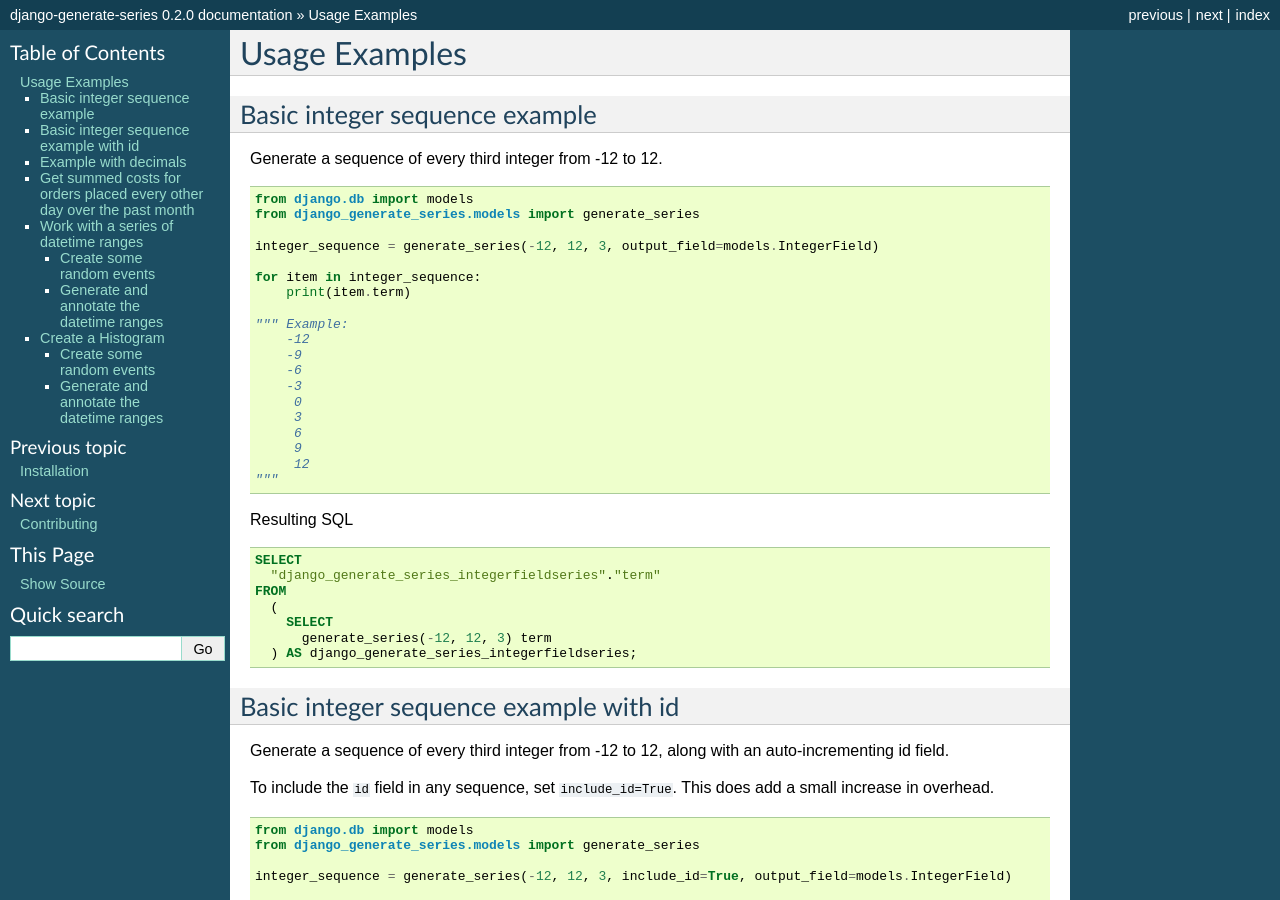
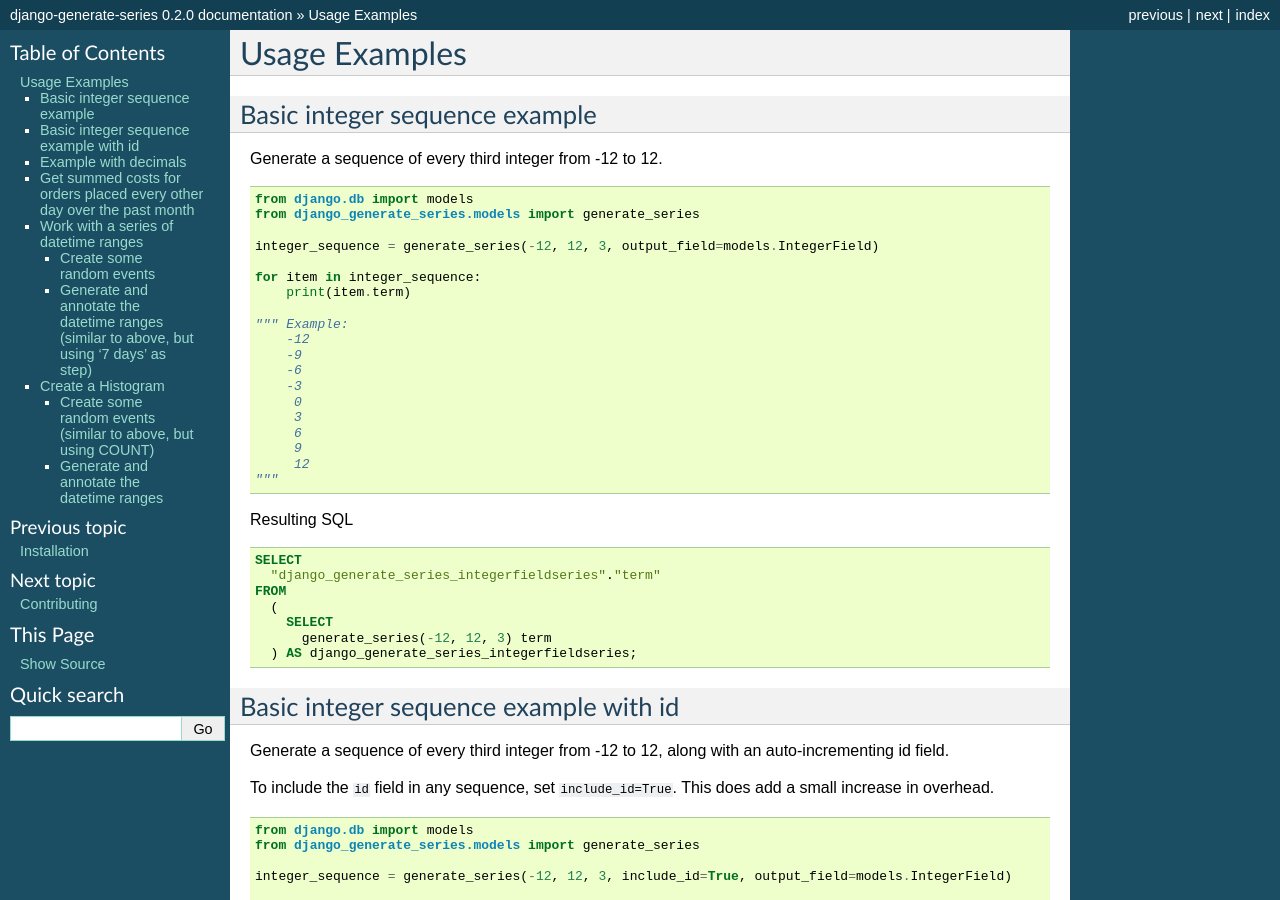
Before and after one commit to OmenApps/django-generate-series, a Sphinx documentation site: the page built from docs/usage_examples.md, in a window 1280 px wide and 900 px high. Built offline with Sphinx 7.4.7, drawn with Linux system fonts in a browser that asks for light colours; some of the changed text lies outside the part shown.

Commit message:
Make minor updates to docs

````diff
--- a/docs/usage_examples.md
+++ b/docs/usage_examples.md
@@ -358,7 +358,7 @@ event_subquery = (
 )
 ```
 
-### Generate and annotate the datetime ranges
+### Generate and annotate the datetime ranges (similar to above, but using '7 days' as step)
 
 ```python
 datetime_range_sequence = (
@@ -419,7 +419,7 @@ ORDER BY
 
 This example is a slight modification of the example above, using the same Event model. Here we are creating histogram buckets with a size of 5, and counting how many events have a number of tickets that falls in a given bucket.
 
-### Create some random events
+### Create some random events (similar to above, but using COUNT)
 
 ```python
 import random
````
Also changed, not shown: docs/contributing.md (+2 -2 lines).
